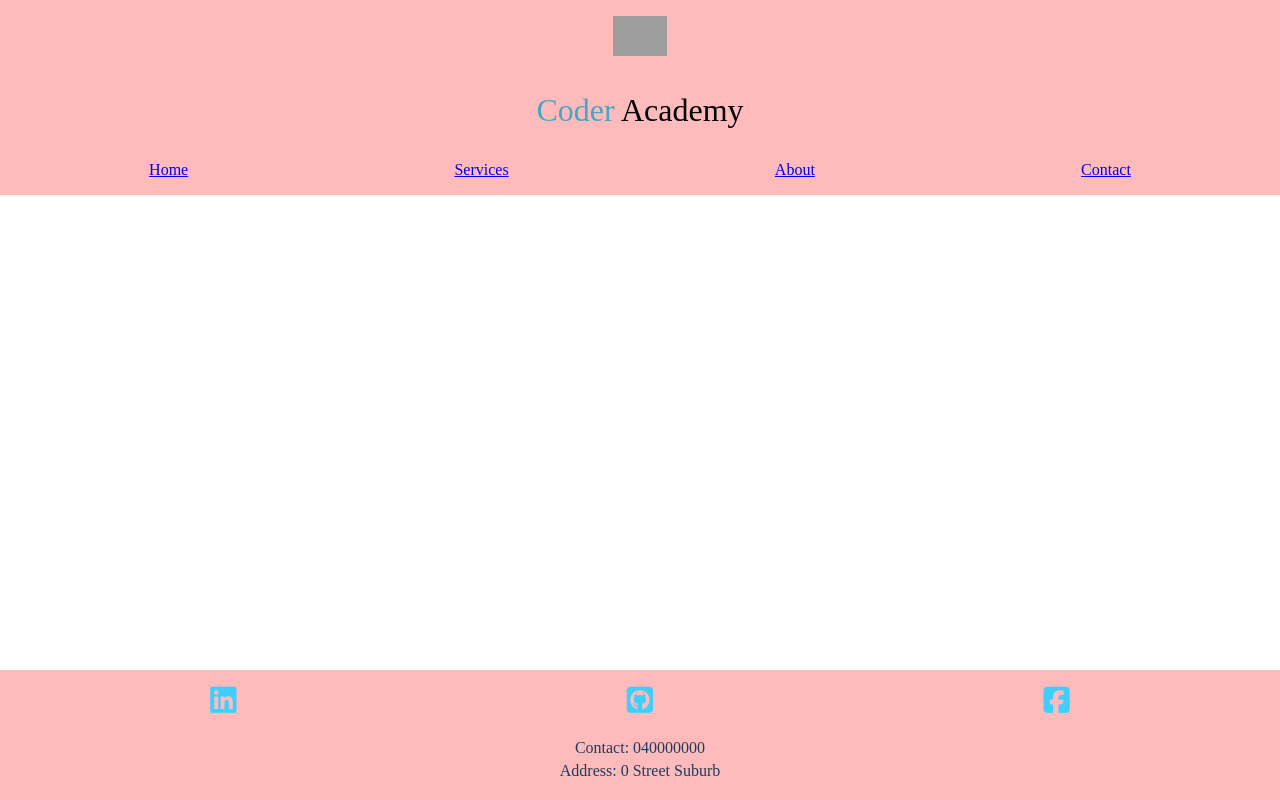
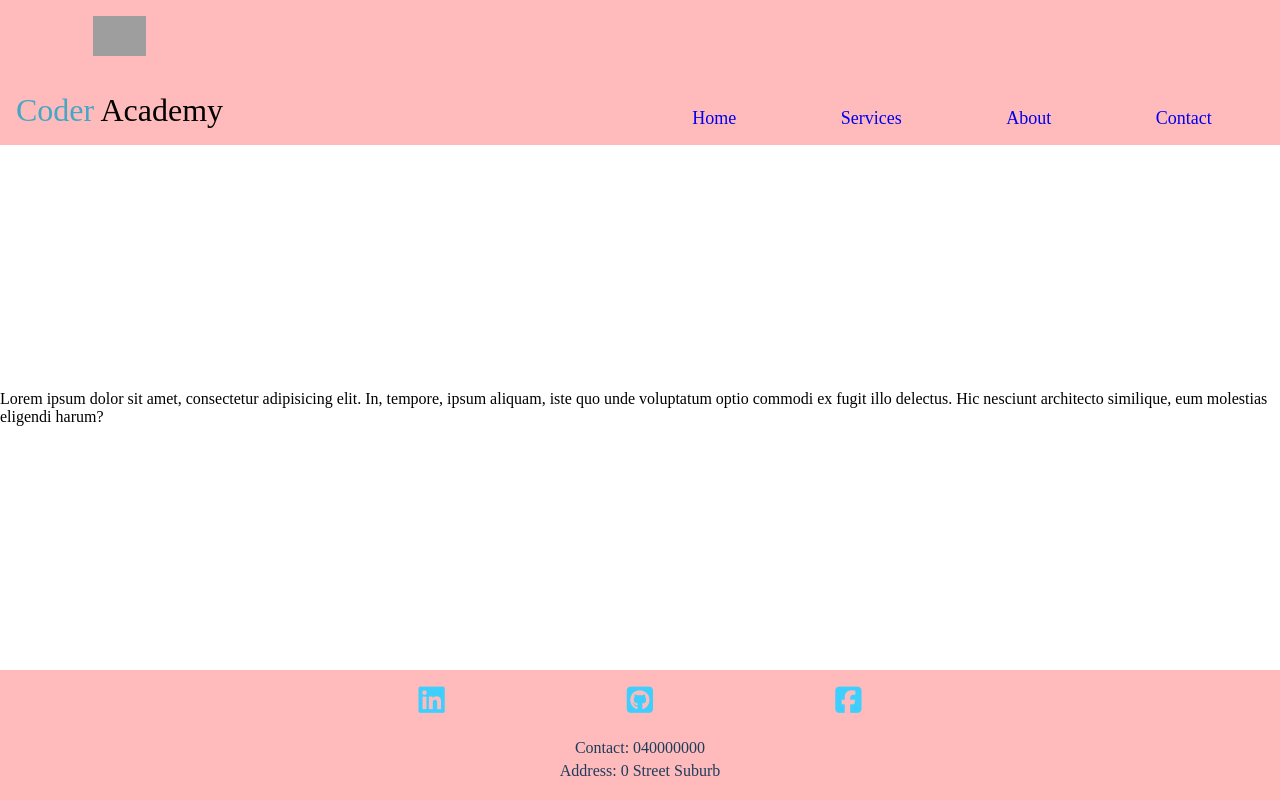
Before and after one commit to montsieur/2024-APR-STD-portfolio, a plain HTML site: page index.html in a window 1280 px wide. Drawn offline with Linux system fonts and the light colour scheme; grey boxes are pictures that could not be loaded.

Commit message:
added responsiveness to website

```diff
--- a/CSS/style.css
+++ b/CSS/style.css
@@ -35,15 +35,15 @@ header {
     color: #1C3C5C;
 }
 
-nav {
+#nav-items {
+    width: 100%;
     display: flex;
     justify-content: space-around;
+    font-size: 18px;
 }
 
-footer {
-    background-color: var(--primary-color);
-    text-align: center;
-    padding: 15px;
+#nav-items a {
+    text-decoration: none;
 }
 
 .socialmedia {
@@ -63,3 +63,31 @@ footer {
 .info p {
     margin: 5px 0;
 }
+
+@media screen and (min-width: 600px) {
+    header {
+        display: flex;
+        align-items: flex-end;
+        justify-content: space-between;
+    }
+
+    .name {
+        margin-bottom: 0;
+    }
+
+    #nav-items {
+        width: 50%;
+    }
+
+    .socialmedia {
+        width: 50%;
+        margin-right:auto;
+        margin-left: auto;
+    }
+}
+
+footer {
+    background-color: var(--primary-color);
+    text-align: center;
+    padding: 15px;
+}
--- a/index.html
+++ b/index.html
@@ -5,12 +5,16 @@
     <meta name="viewport" content="width=device-width, initial-scale=1.0">
     <title>Company Portfolio</title>
     <link rel="stylesheet" href="./CSS/style.css">
+
     <link rel="icon" href="https://coderacademy.edu.au/images/footerLogo.png">
+
     <!-- font awesome -->
     <link rel="stylesheet" href="https://cdnjs.cloudflare.com/ajax/libs/font-awesome/6.5.2/css/all.min.css" integrity="sha512-SnH5WK+bZxgPHs44uWIX+LLJAJ9/2PkPKZ5QiAj6Ta86w+fsb2TkcmfRyVX3pBnMFcV7oQPJkl9QevSCWr3W6A==" crossorigin="anonymous" referrerpolicy="no-referrer" />
+
 </head>
 <body>
-    <header class="logo">
+    <header>
+        <div class="logo">
             <a href="./index.html">
                 <img src="https://coderacademy.edu.au/images/footerLogo.png" alt="Coder Academy Logo"></img>
             </a>
@@ -18,14 +22,15 @@
                 <span class="coder-text">Coder</span>
                 <span class="Academy-text">Academy</span>
             </p>
-        <nav>
+        </div>
+        <nav id="nav-items">
             <a href="../index.html">Home</a>
             <a href="../Pages/services.html">Services</a>
             <a href="../Pages/about.html">About</a>
             <a href="../Pages/contact.html">Contact</a>
         </nav>
     </header>
-    <main></main>
+    <main>Lorem ipsum dolor sit amet, consectetur adipisicing elit. In, tempore, ipsum aliquam, iste quo unde voluptatum optio commodi ex fugit illo delectus. Hic nesciunt architecto similique, eum molestias eligendi harum?</main>
     <footer>
         <div class="socialmedia">
             <a href="https://au.linkedin.com/" target="_blank">
```
Lines whose indentation alone changed are shown as unchanged.
